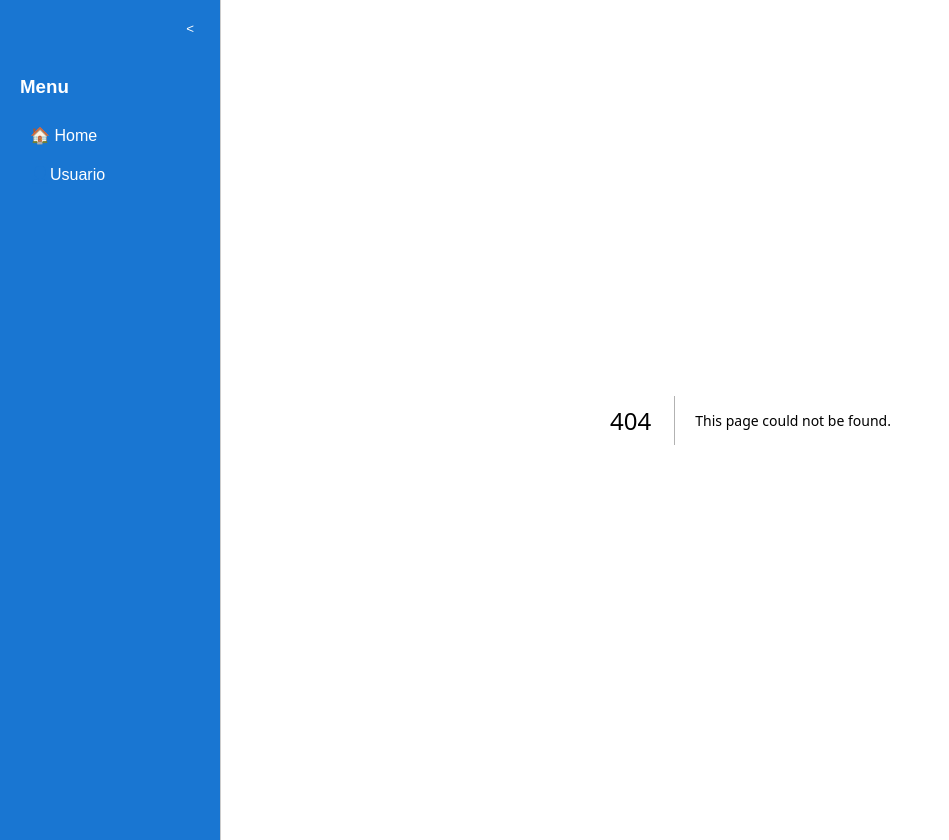
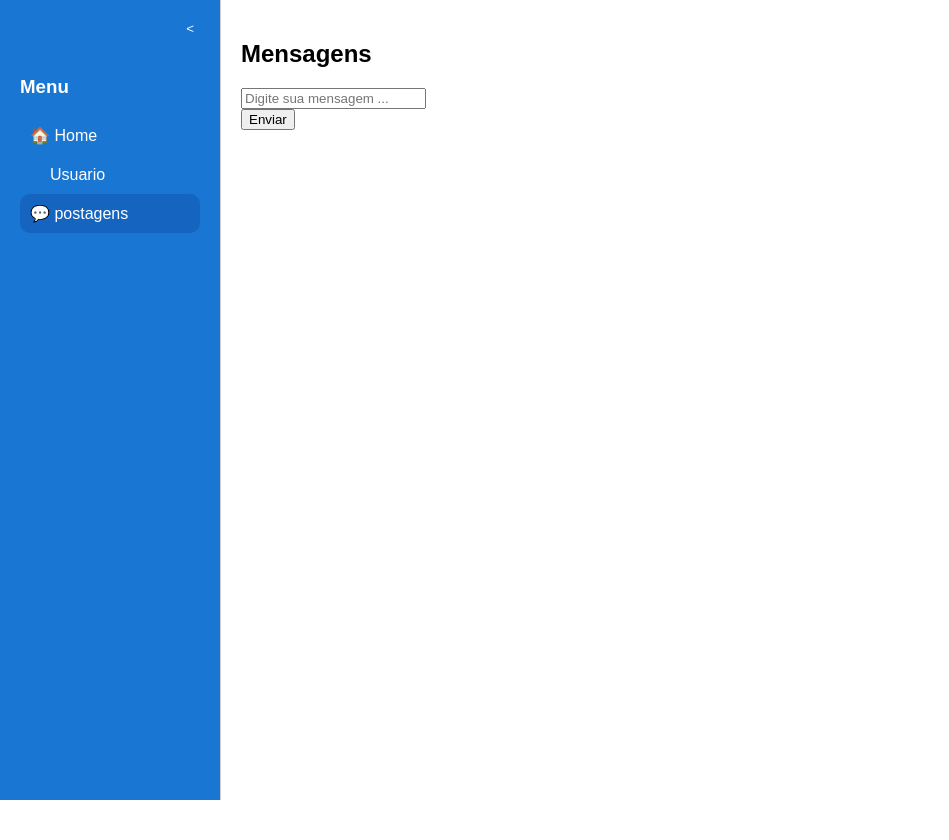
Before and after one commit to Diel-silva/Mini-rede-social-Front-end, a Next.js app: page /postagens in a window 1280 px wide. Before the commit this address had no page. Shown: the whole page, without its empty margins (0-949 px from the left). After the commit the page ends 800 px from the top, so only its background shows below. Built offline with nearby package versions, Linux system fonts and the light colour scheme.

Commit message:
8 Alteração

```diff
--- a/app/componentes/menuLateral.tsx
+++ b/app/componentes/menuLateral.tsx
@@ -31,7 +31,7 @@ const MenuLateral = () => {
             </button>
 
             <h3>Menu</h3>
-            <ul style={{ listStyle: "none", padding: 0, margin: 0, width: "100px"}}>
+            <ul style={{ listStyle: "none", padding: 0, margin: 0, width: "100%"}}>
                 <li style={{
                     padding: "10px",
                     background: pathname === "/" ? "#1565c0" : "transparent",
@@ -60,6 +60,20 @@ const MenuLateral = () => {
                      color: "inherit" }}>👤{colapsado ? "" : "Usuario"}</Link>
                 </li>
 
+                <li style={{
+                    padding: "10px",
+                    background: pathname === "/postagens" ? "#1565c0" : "transparent",
+                    borderRadius: "10px",
+                    textAlign: colapsado ? "center" : "left"
+                }}>
+                    <Link href={"/postagens"}
+                     style={{
+                     textDecoration: "none",
+                     color: "inherit",
+                     gap: colapsado ? 0 : "10px" }}>💬 {colapsado ? "" : "postagens"}</Link>
+
+                </li>
+
             </ul>
         </aside>
     )
--- /dev/null
+++ b/app/postagens/page.tsx
@@ -0,0 +1,53 @@
+'use client'
+import { useState } from "react"
+
+interface Mensagem {
+    id: number;
+    usuario: string;
+    texto: string;
+    date: Date;
+    enviadaPorUsuario: boolean;
+}
+const Postagem = () => {
+    const [novaMensagem, setNovaMensagem] = useState<string>("");
+    const [mensagem, setMensagem] = useState<Mensagem[]>([]);
+
+    const handlerEnviar = () => {
+        if (!novaMensagem.trim()) return
+
+        const suaMensagem: Mensagem = {
+            id: 0,
+            usuario: "Você",
+            texto: "lkkk",
+            date: new Date(),
+            enviadaPorUsuario: true
+        }
+        setMensagem([suaMensagem]);
+        setNovaMensagem('');
+    }
+    return (
+        <div>
+            <h2>Mensagens</h2>
+            <div>
+                {mensagem && mensagem.map((msg) =>
+                    <div key={msg.id}>
+                        <strong>
+                            {msg.usuario}
+                        </strong>
+                        <p>{msg.texto}</p>
+                        <small>{msg.date.toLocaleDateString()}</small>
+                    </div>
+                )}
+            </div>
+            <div>
+                <input type="text"
+                    placeholder="Digite sua mensagem ..."
+                    value={novaMensagem}
+                    onChange={(e) => setNovaMensagem(e.target.value)}>
+                </input>
+            </div>
+            <button onClick={handlerEnviar}>Enviar</button>
+        </div>
+    )
+}
+export default Postagem
```
